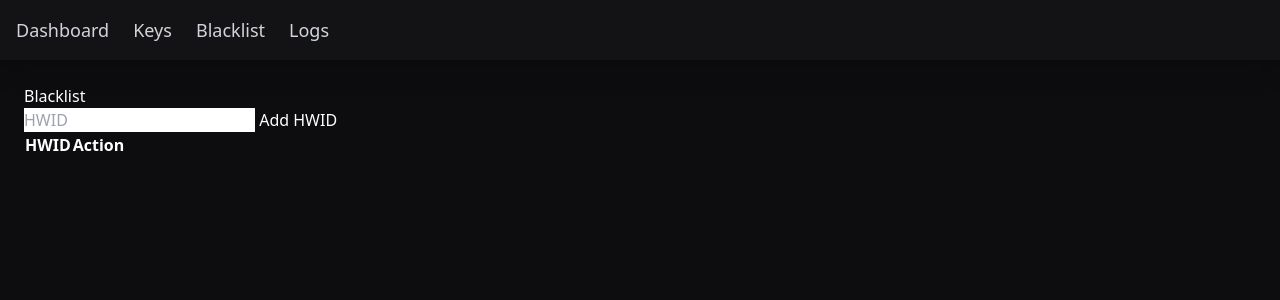
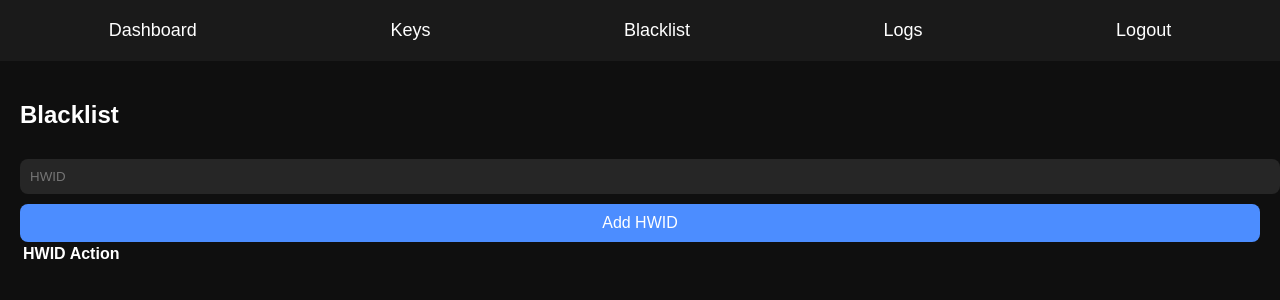
Before and after one commit to AsianTwchSecond/eclipse-hwid, a Flask app: page /blacklist in a window 1280 px wide. Shown: the top 300 px of the page. Run offline with Flask 3, Linux system fonts and the light colour scheme; the visitor is signed in with stand-in values (Sample User, id 1); lists and menus that the app fills with data are empty; some libraries are stand-ins or nearby versions.

Commit message:
Update base.html

```diff
--- a/templates/base.html
+++ b/templates/base.html
@@ -2,22 +2,88 @@
 <html>
 <head>
     <title>Eclipse Panel</title>
-    <script src="https://cdn.tailwindcss.com"></script>
+    <meta name="viewport" content="width=device-width, initial-scale=1.0">
+
+    <style>
+        body {
+            background: #0f0f0f;
+            color: white;
+            font-family: Arial, sans-serif;
+            margin: 0;
+        }
+
+        .navbar {
+            background: #1a1a1a;
+            padding: 12px;
+            text-align: center;
+            display: flex;
+            justify-content: space-around;
+        }
+
+        .navbar a {
+            text-decoration: none;
+            color: white;
+            font-size: 18px;
+            padding: 8px;
+        }
+
+        .navbar a:hover {
+            color: #8ab4ff;
+        }
+
+        .container {
+            padding: 20px;
+        }
+
+        .card {
+            background: #1a1a1a;
+            padding: 20px;
+            border-radius: 10px;
+            margin-bottom: 20px;
+        }
+
+        button {
+            padding: 10px 14px;
+            border: none;
+            border-radius: 8px;
+            background: #4c8dff;
+            color: white;
+            font-size: 16px;
+            width: 100%;
+            margin-top: 10px;
+        }
+
+        button:hover {
+            background: #3375ff;
+        }
+
+        input, select {
+            width: 100%;
+            padding: 10px;
+            border-radius: 8px;
+            border: none;
+            margin-top: 10px;
+            background: #262626;
+            color: white;
+        }
+    </style>
 </head>
 
-<body class="bg-[#0d0d0f] text-white">
+<body>
 
-<!-- NAVBAR -->
-<nav class="bg-[#131316] p-4 shadow-xl flex gap-6 text-gray-300 text-lg">
-    <a href="/dashboard" class="hover:text-white">Dashboard</a>
-    <a href="/keys" class="hover:text-white">Keys</a>
-    <a href="/blacklist" class="hover:text-white">Blacklist</a>
-    <a href="/logs" class="hover:text-white">Logs</a>
-</nav>
+    {% if session.auth %}
+    <div class="navbar">
+        <a href="/dashboard">Dashboard</a>
+        <a href="/keys">Keys</a>
+        <a href="/blacklist">Blacklist</a>
+        <a href="/logs">Logs</a>
+        <a href="/logout">Logout</a>
+    </div>
+    {% endif %}
 
-<div class="p-6">
-{% block content %}{% endblock %}
-</div>
+    <div class="container">
+        {% block content %}{% endblock %}
+    </div>
 
 </body>
 </html>
```
